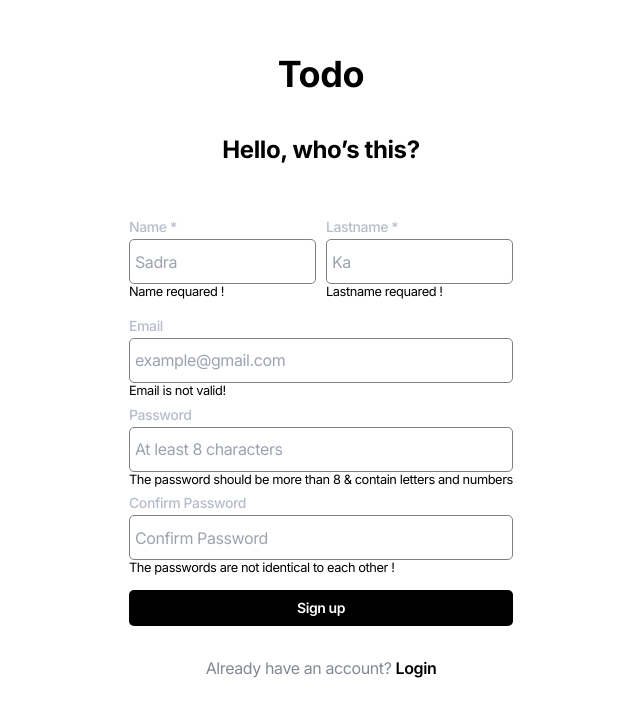
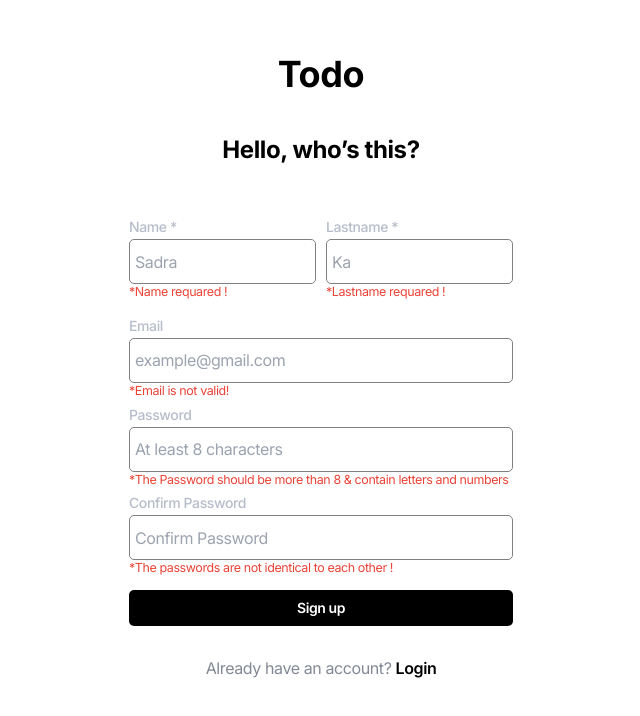
Before and after one commit to Sadraka/TODO, a Next.js app: page /signup in a window 1280 px wide. Both pictures are taken after a click on the button "Sign up". Shown: the top 716 px of the page, without its empty margins (319-959 px from the left). Built offline with nearby package versions, Linux system fonts and the light colour scheme; no server answers.

Commit message:
edit texterror coloro and edit signup text error size

```diff
--- a/components/auth/Login.js
+++ b/components/auth/Login.js
@@ -136,7 +136,7 @@ export default function Login() {
 
               <div className={styles.diverror}>
                 {showerror && !err.emailResult && (
-                  <span className={styles.texterror}>Email is not valid!</span>
+                  <span className={styles.texterror}>*Email is not valid!</span>
                 )}
               </div>
             </div>
@@ -171,7 +171,7 @@ export default function Login() {
               <div className={styles.diverror}>
                 {showerror && !err.passwordResult && (
                   <span className={styles.texterror}>
-                    Enter correct password{" "}
+                    *Enter correct password{" "}
                   </span>
                 )}
               </div>
--- a/components/auth/Login.module.css
+++ b/components/auth/Login.module.css
@@ -33,6 +33,7 @@
     font-size: .8rem ;
     line-height:normal;
     height: .8rem;
+    color:#ea4337;
   }
   .texterror{
 
--- a/components/auth/Signup.js
+++ b/components/auth/Signup.js
@@ -121,7 +121,7 @@ export default function signup() {
 
               <div className={styles.diverror}>
                 {showerror && !err.nameResult && (
-                  <span className={styles.texterror}>Name requared !</span>
+                  <span className={styles.texterror}>*Name requared !</span>
                 )}
               </div>
             </div>
@@ -142,7 +142,7 @@ export default function signup() {
               />
               <div className={styles.diverror}>
                 {showerror && !err.lastnameResult && (
-                  <span className={styles.texterror}>Lastname requared !</span>
+                  <span className={styles.texterror}>*Lastname requared !</span>
                 )}
               </div>
             </div>
@@ -163,7 +163,7 @@ export default function signup() {
 
             <div className={styles.diverror}>
               {showerror && !err.emailResult && (
-                <span className={styles.texterror}>Email is not valid!</span>
+                <span className={styles.texterror}>*Email is not valid!</span>
               )}
             </div>
           </div>
@@ -183,7 +183,7 @@ export default function signup() {
             <div className={styles.diverror}>
               {showerror && !err.passwordResult && (
                 <span className={styles.texterror}>
-                  The password should be more than 8 & contain letters and
+                  *The Password should be more than 8 & contain letters and
                   numbers
                 </span>
               )}
@@ -205,7 +205,7 @@ export default function signup() {
             <div className={styles.diverror}>
               {showerror && !err.matchpassword && (
                 <span className={styles.texterror}>
-                  The passwords are not identical to each other !
+                  *The passwords are not identical to each other !
                 </span>
               )}
             </div>
--- a/components/auth/Signup.module.css
+++ b/components/auth/Signup.module.css
@@ -128,10 +128,11 @@ outline: none;}
   top: 5px;
   line-height: normal;
  height:0.8rem ;
+ color:#ea4337;
 }
 .texterror{
 
-  font-size:0.80rem;
+  font-size:0.78rem;
 
 }
 
--- a/components/auth/WithGoogle.js
+++ b/components/auth/WithGoogle.js
@@ -8,7 +8,7 @@ export default function WithGoogle() {
 
   const signInHandler = () => {
     setIsclick(true);
-    console.log("click");
+
     signIn("google");
   };
   return (
```
